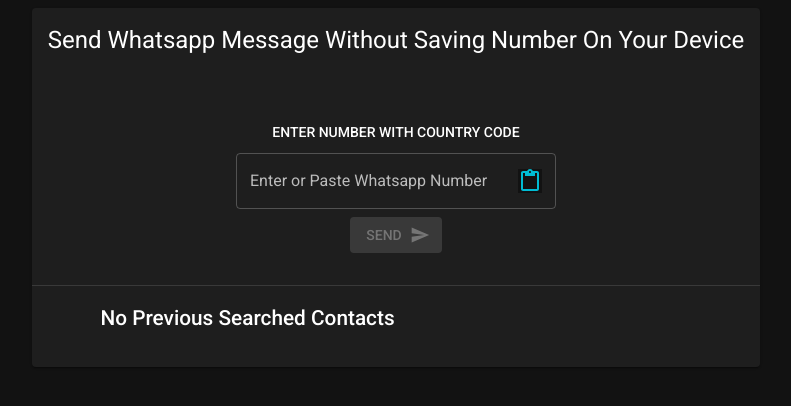
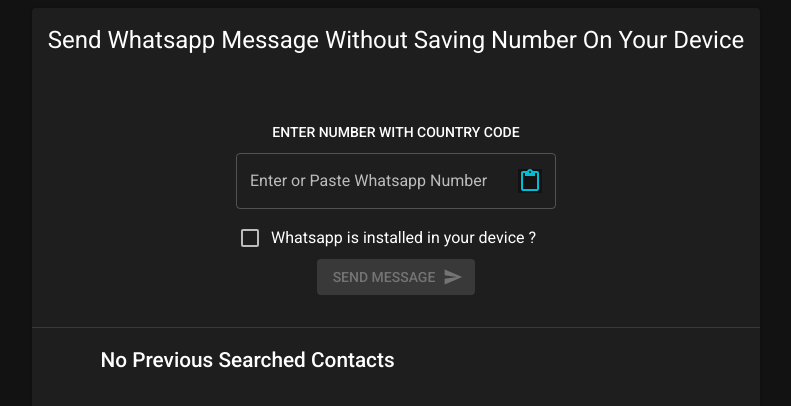
Before and after one commit to ProgrammerShri/Send-Whatsapp-Message, a React (Vite) app: page / in a window 1280 px wide. Shown: the top 406 px of the page, without its empty margins (244-1035 px from the left). Built offline with nearby package versions, Linux system fonts and the light colour scheme.

Commit message:
feat : Whatsapp web feature is added based on user selection

```diff
--- /dev/null
+++ b/src/component/DeviceOption.jsx
@@ -0,0 +1,18 @@
+import * as React from "react";
+import FormGroup from "@mui/material/FormGroup";
+import FormControlLabel from "@mui/material/FormControlLabel";
+import Checkbox from "@mui/material/Checkbox";
+
+const DeviceOption = ({ onChange }) => {
+  return (
+    <FormGroup>
+      <FormControlLabel
+        control={<Checkbox />}
+        label="Whatsapp is installed in your device ?"
+        onChange={(ev) => onChange(ev.target.checked)}
+      />
+    </FormGroup>
+  );
+};
+
+export default DeviceOption;
--- /dev/null
+++ b/src/hooks/useDeviceDetect.jsx
@@ -0,0 +1,21 @@
+import React from "react";
+
+const useDeviceDetect = () => {
+  const [device, setDevice] = React.useState({});
+
+  React.useEffect(() => {
+    const mobile = /iPhone|iPad|iPod|Android/i.test(navigator.userAgent);
+    const tablet = /iPad|iPod|Android/i.test(navigator.userAgent);
+    const desktop = !mobile && !tablet;
+    setDevice({ mobile, tablet, desktop });
+  }, []);
+
+  if (device.mobile) {
+    return "mobile";
+  }
+  if (device.tablet || device.desktop) {
+    return "desktop";
+  }
+};
+
+export default useDeviceDetect;
--- a/src/pages/Dashboard.jsx
+++ b/src/pages/Dashboard.jsx
@@ -6,11 +6,16 @@
 import Paper from "@mui/material/Paper";
 import styled from "styled-components";
 import AppList from "../component/AppList";
+import useDeviceDetect from "../hooks/useDeviceDetect";
+import DeviceOption from "../component/DeviceOption";
 
 const Dashboard = () => {
   const [list, setList] = React.useState([]);
   const [mobileNumber, setMobileNumber] = React.useState("");
   const [error, setError] = React.useState(false);
+  const [isMobile, setIsMobile] = React.useState(false);
+  const [isWhatsappInstalled, setIsWhatsappInstalled] = React.useState(false);
+  const device = useDeviceDetect();
 
   const getListItems = () => {
     const searchedList = window.localStorage.getItem("SearchedList");
@@ -21,6 +26,9 @@
 
   React.useEffect(() => {
     getListItems();
+    if (device === "mobile") {
+      setIsMobile(true);
+    }
   }, [list.length]);
 
   const handlePasteInput = async () => {
@@ -36,9 +44,17 @@
 
   const handleSubmit = async () => {
     let url = `https://wa.me/${mobileNumber}`;
+
+    let INSTALLED_URL = `https://wa.me/${mobileNumber}`;
+    let WHATSAPP_WEB_URL = `https://web.whatsapp.com/send?phone=${mobileNumber}`;
+
+    isWhatsappInstalled ? (url = INSTALLED_URL) : (url = WHATSAPP_WEB_URL);
+
     window.open(url, "_blank");
     setMobileNumber("");
+
     let loacalSaveddArray = window.localStorage.getItem("SearchedList");
+
     loacalSaveddArray
       ? (loacalSaveddArray = JSON.parse(loacalSaveddArray))
       : (loacalSaveddArray = []);
@@ -50,7 +66,9 @@
     };
 
     loacalSaveddArray.push(currentUser);
+
     setList(loacalSaveddArray);
+
     window.localStorage.setItem(
       "SearchedList",
       JSON.stringify(loacalSaveddArray)
@@ -72,12 +90,15 @@
     const re = /[0-9]/;
     const isValid = re.test(e.target.value);
     if (isValid || e.target.value === "") {
-      console.log("valid", e.target.value);
       setMobileNumber(e.target.value);
       setError(false);
     } else {
       setError(true);
     }
+  };
+
+  const handleCheckWhatsappInstalled = (e) => {
+    setIsWhatsappInstalled(e);
   };
 
   return (
@@ -98,7 +119,14 @@
           value={mobileNumber}
           error={error}
         />
-        <AppButton onClick={handleSubmit} disabled={mobileNumber.length < 10 || error} />
+        {!isMobile && (
+          <DeviceOption onChange={(ev) => handleCheckWhatsappInstalled(ev)} />
+        )}
+        <AppButton
+          onClick={handleSubmit}
+          title="Send Message"
+          disabled={mobileNumber.length < 10 || error}
+        />
       </MainContainer>
       <AppList
         list={list}
```
